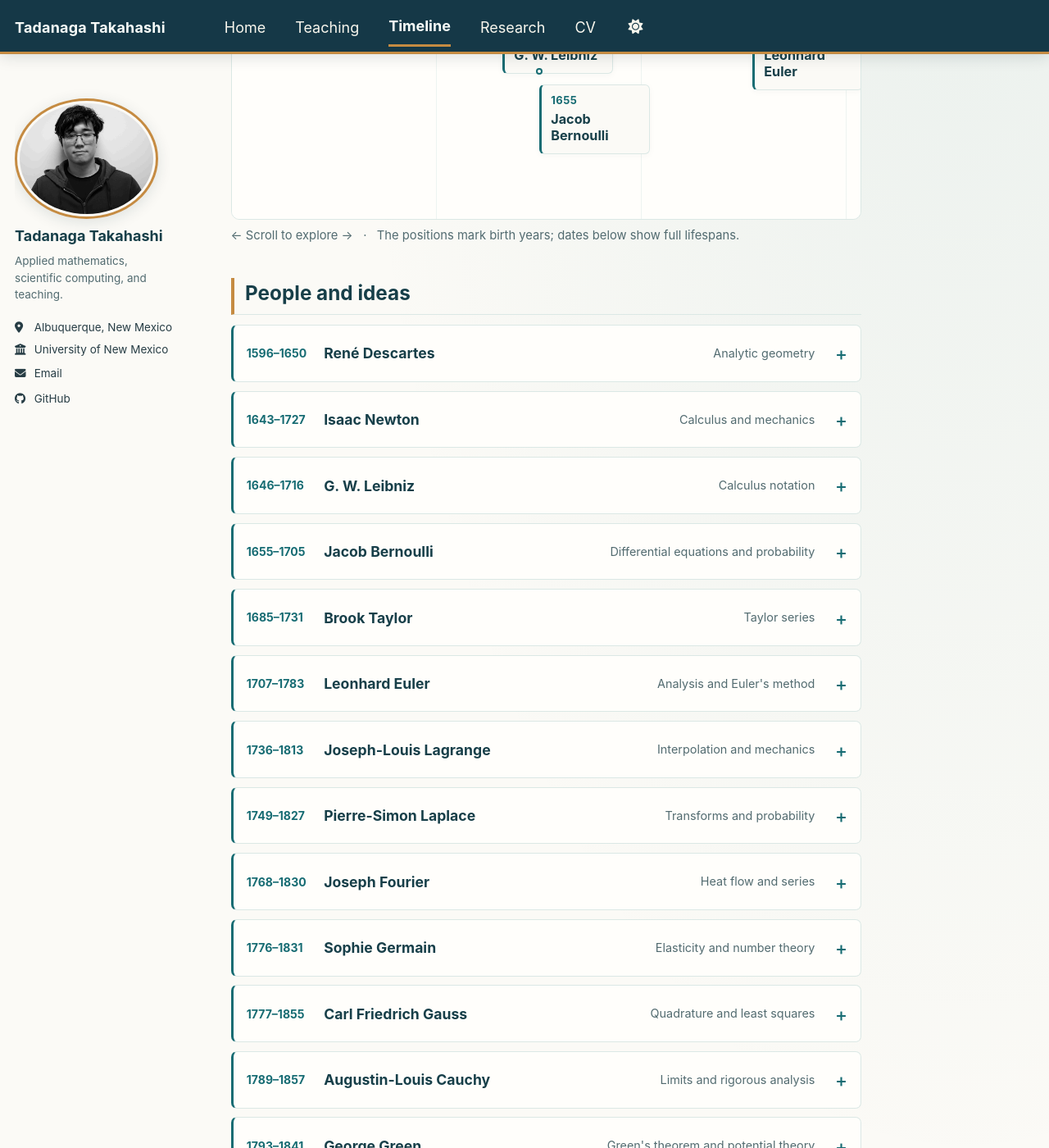
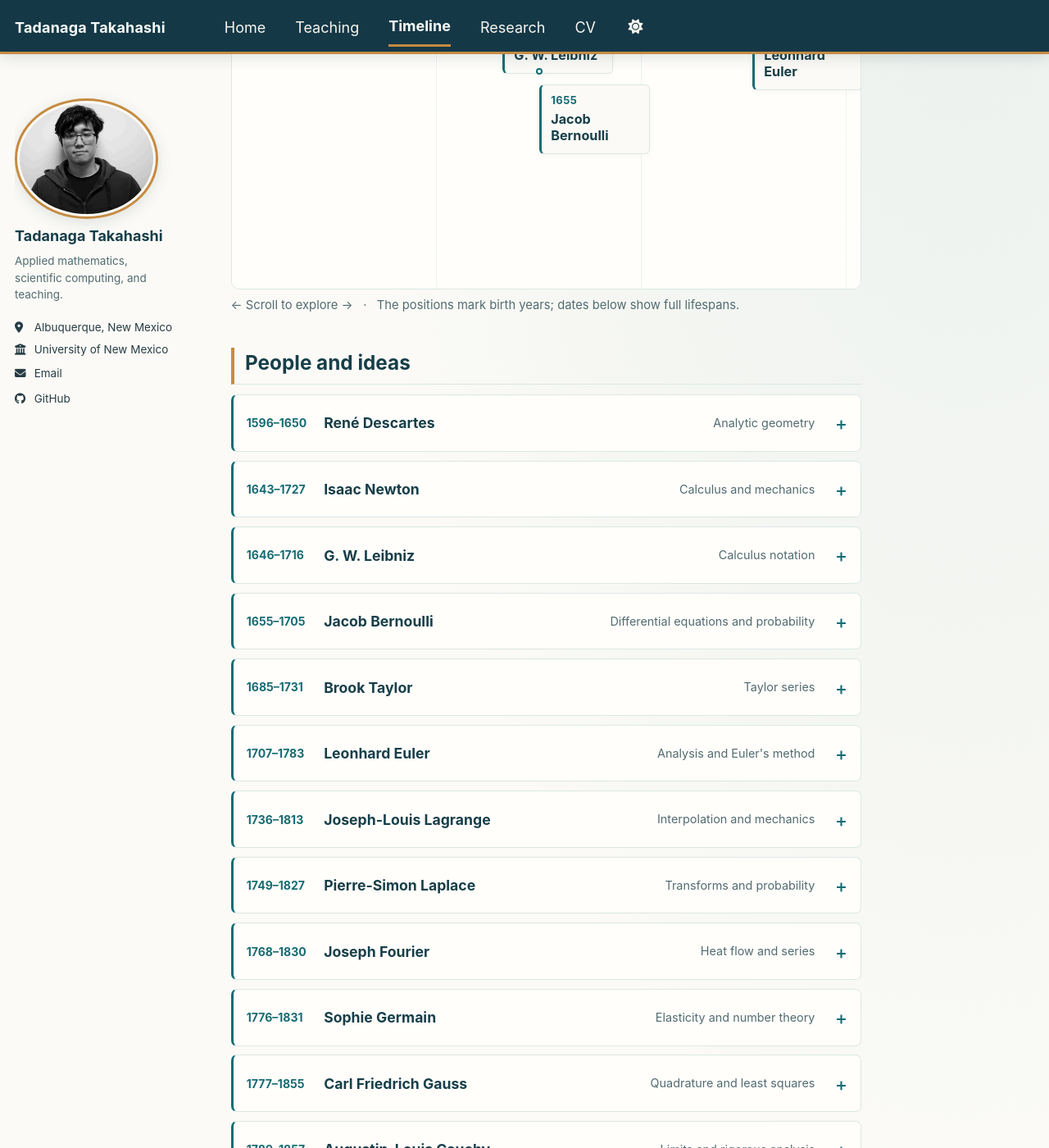
Before and after one commit to tadanaga/webpage, a Jekyll site: the page built from _pages/timeline.md, in a window 1280 px wide and 1400 px high, scrolled down 608 px. Shown: the whole window at 82% size. Built offline with Jekyll 4.4.1, drawn with Linux system fonts in a browser that asks for light colours; a style sheet for code colours, icons or effects is not loaded.

Commit message:
Allow extra vertical timeline lane for new mathematicians

```diff
--- a/_sass/layout/_math-history.scss
+++ b/_sass/layout/_math-history.scss
@@ -21,7 +21,7 @@
 .math-history-track {
   position: relative;
   width: 2110px;
-  height: 445px;
+  height: 530px; /* Five lanes keep close birth years legible without overlapping. */
   padding: 0;
   background: repeating-linear-gradient(
     to right,
```
